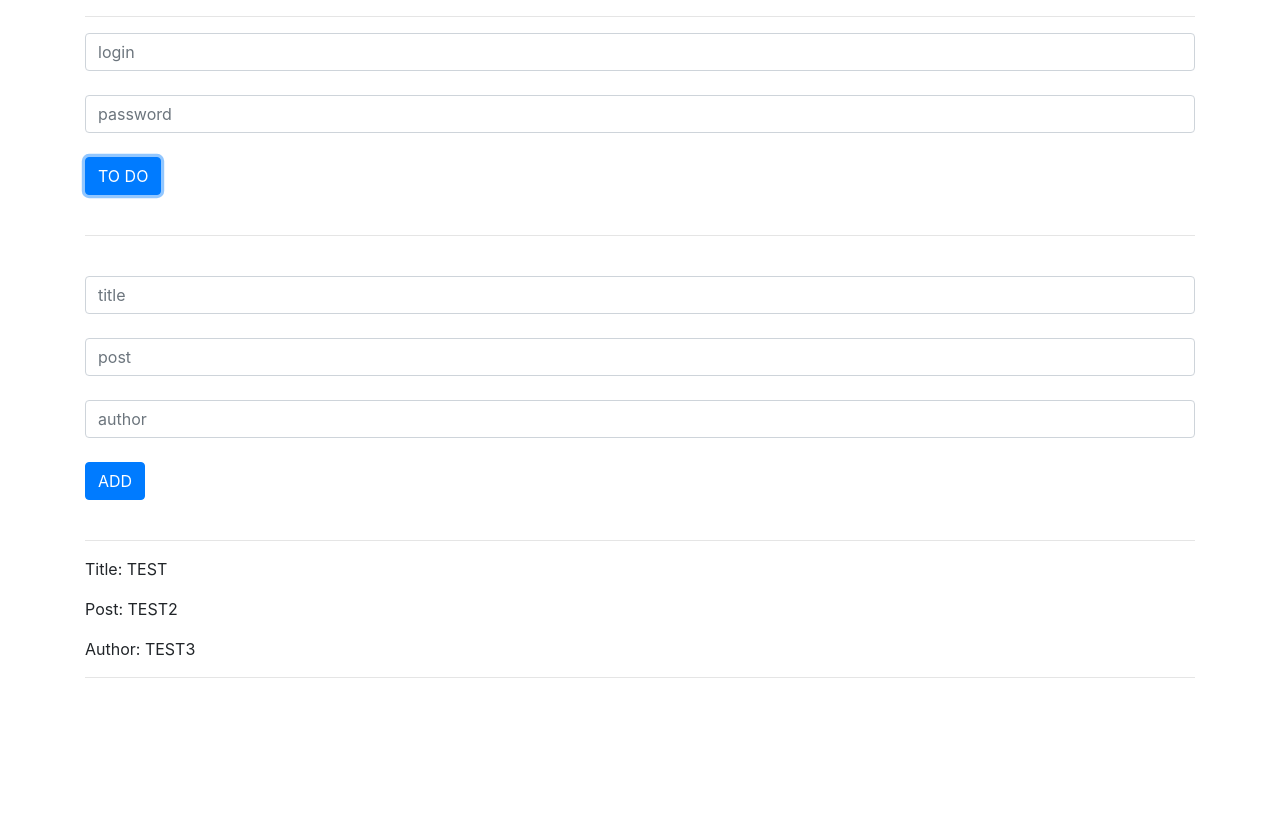
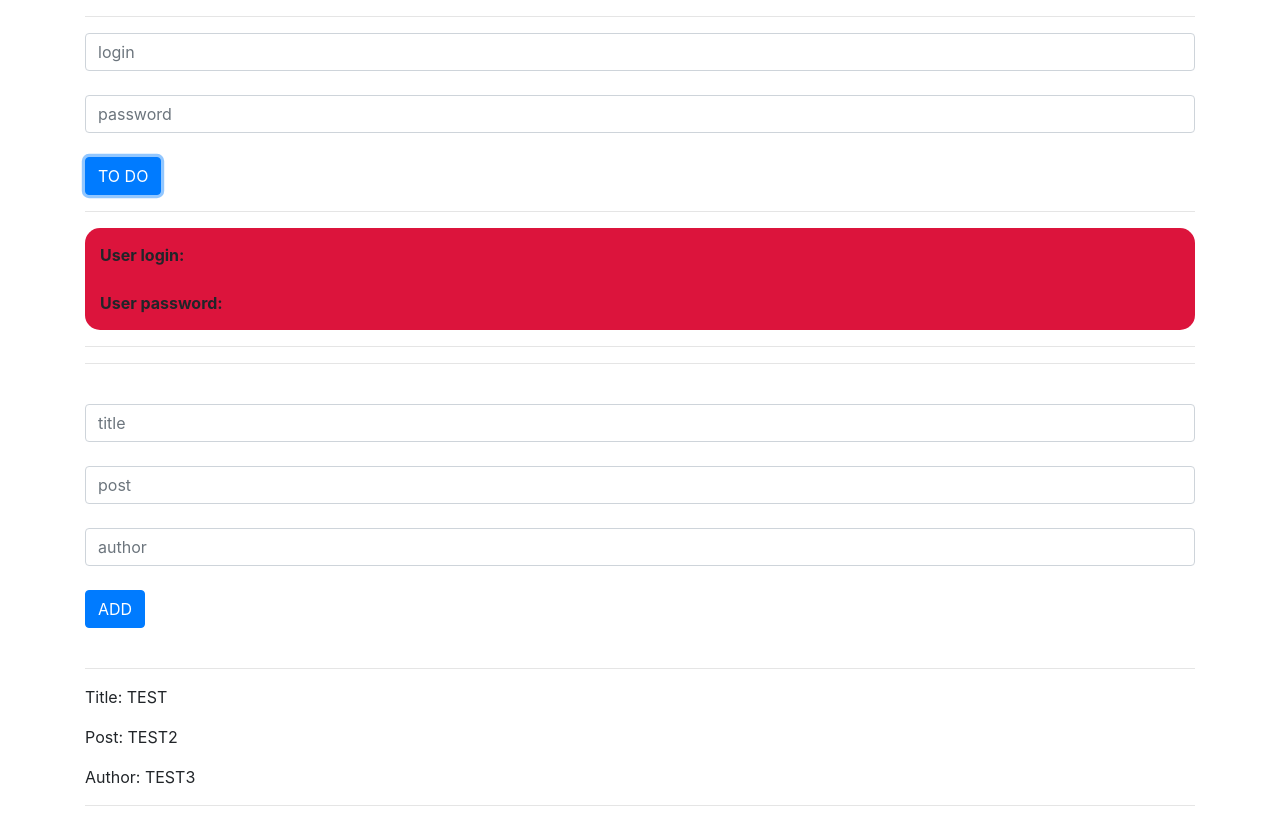
Before and after one commit to Waka11/Angular-blog, an Angular app: page / in a window 1280 px wide. Both pictures are taken after a click on the button "TO DO". Before the commit the page ends 800 px from the top, so only its background shows below. Built offline with nearby package versions, Linux system fonts and the light colour scheme.

Commit message:
Adding simple verification

```diff
--- a/src/app/author/author.component.html
+++ b/src/app/author/author.component.html
@@ -1,2 +1,2 @@
-<app-login-form></app-login-form>
-<app-login-list></app-login-list>
+<app-login-form (onAddVerif)='UpdateUserArray($event)'></app-login-form>
+<app-login-list *ngFor="let Item of UserArray" [User]="Item"></app-login-list>
--- a/src/app/author/author.component.ts
+++ b/src/app/author/author.component.ts
@@ -6,7 +6,11 @@ import { Component, OnInit } from '@angular/core';
   styleUrls: ['./author.component.css']
 })
 export class AuthorComponent implements OnInit {
+  UserArray: [{login: string, password: string}] = [];
 
+  UpdateUserArray(UserArr: {login:string, password: string}){
+    this.UserArray.push(UserArr);
+  }
   constructor() { }
 
   ngOnInit() {
--- a/src/app/author/login-form/login-form.component.html
+++ b/src/app/author/login-form/login-form.component.html
@@ -3,4 +3,5 @@
 <br />
 <input type="text" placeholder="password" class='form-control' [(ngModel)]='password'>
 <br />
-<button class="btn btn-primary">TO DO</button>
+<button class="btn btn-primary" (click)='AddVerif()'>TO DO</button>
+<hr>
--- a/src/app/author/login-form/login-form.component.ts
+++ b/src/app/author/login-form/login-form.component.ts
@@ -1,4 +1,4 @@
-import { Component, OnInit } from "@angular/core";
+import { Component, OnInit, Output, EventEmitter } from "@angular/core";
 
 @Component({
   selector: "app-login-form",
@@ -9,6 +9,20 @@ export class LoginFormComponent implements OnInit {
   login = "";
   password = "";
 
+  @Output() onAddVerif = new EventEmitter<{
+    login: string;
+    password: string;
+  }>();
+
+  AddVerif(){
+    this.onAddVerif.emit({
+      login: this.login,
+      password: this.password
+    });
+    this.login = '';
+    this.password = '';
+  }
+
   constructor() {}
 
   ngOnInit() {}
--- a/src/app/author/login-list/login-list.component.css
+++ b/src/app/author/login-list/login-list.component.css
@@ -0,0 +1,11 @@
+.true{
+    background-color: chartreuse;
+}
+.false{
+    background-color: crimson;
+}
+.true, .false{
+    padding: 15px;
+    border-radius: 15px;
+    font-weight: bolder;
+}
--- a/src/app/author/login-list/login-list.component.html
+++ b/src/app/author/login-list/login-list.component.html
@@ -1 +1,7 @@
-<div></div>
+<div [class]='classname'>
+    User login: {{User.login}}
+    <br>
+    <br>
+    User password: {{User.password}}
+</div>
+<hr>
--- a/src/app/author/login-list/login-list.component.ts
+++ b/src/app/author/login-list/login-list.component.ts
@@ -1,15 +1,30 @@
-import { Component, OnInit } from '@angular/core';
+import { Component, OnInit, Input } from "@angular/core";
 
 @Component({
-  selector: 'app-login-list',
-  templateUrl: './login-list.component.html',
-  styleUrls: ['./login-list.component.css']
+  selector: "app-login-list",
+  templateUrl: "./login-list.component.html",
+  styleUrls: ["./login-list.component.css"]
 })
 export class LoginListComponent implements OnInit {
+  @Input() User: [{ login: string; password: string }] = [
+    { login: "1111", password: "1111" }
+  ];
 
-  constructor() { }
+  correctLogin = "1234";
+  correctPassword = "4321";
+
+  classname = "";
+
+  constructor() {}
 
   ngOnInit() {
+    if (
+      this.User.login !== this.correctLogin ||
+      this.User.password !== this.correctPassword
+    ) {
+      this.classname = "false";
+    } else {
+      this.classname = "true";
+    }
   }
-
 }
--- a/src/app/main/addpost/addpost.component.html
+++ b/src/app/main/addpost/addpost.component.html
@@ -1,4 +1,3 @@
-<br />
 <hr>
 <br />
 <input type="text" placeholder="title" class='form-control' [(ngModel)]='title'>
```
